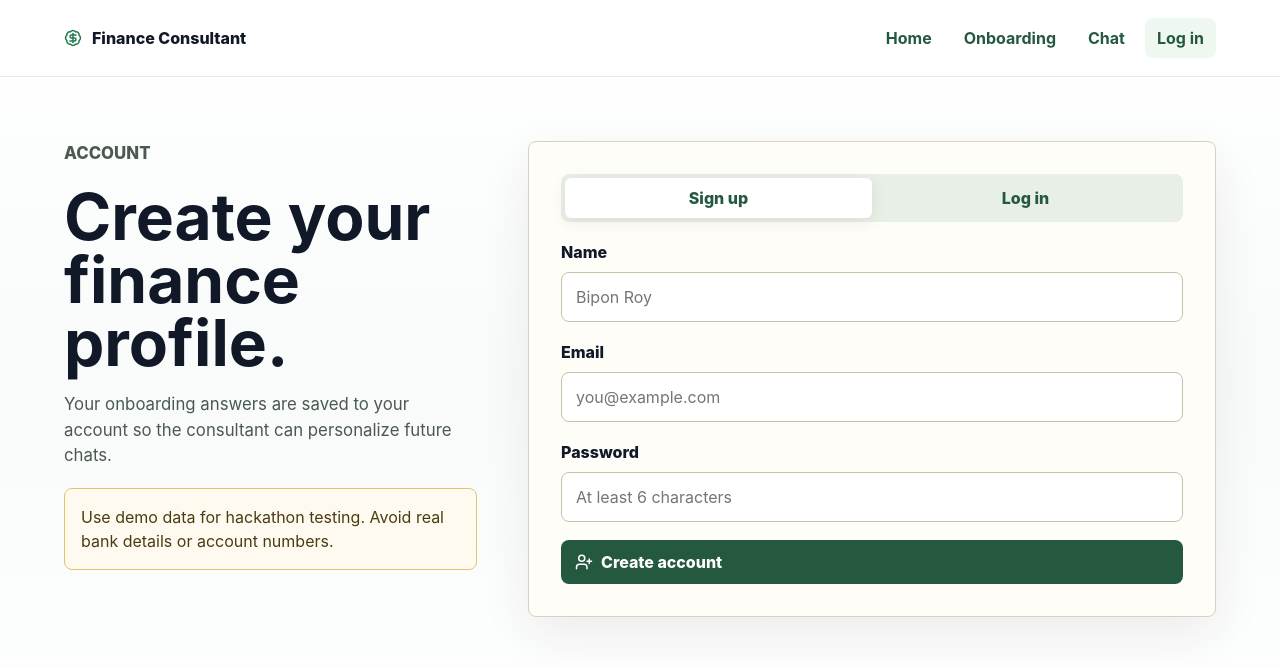
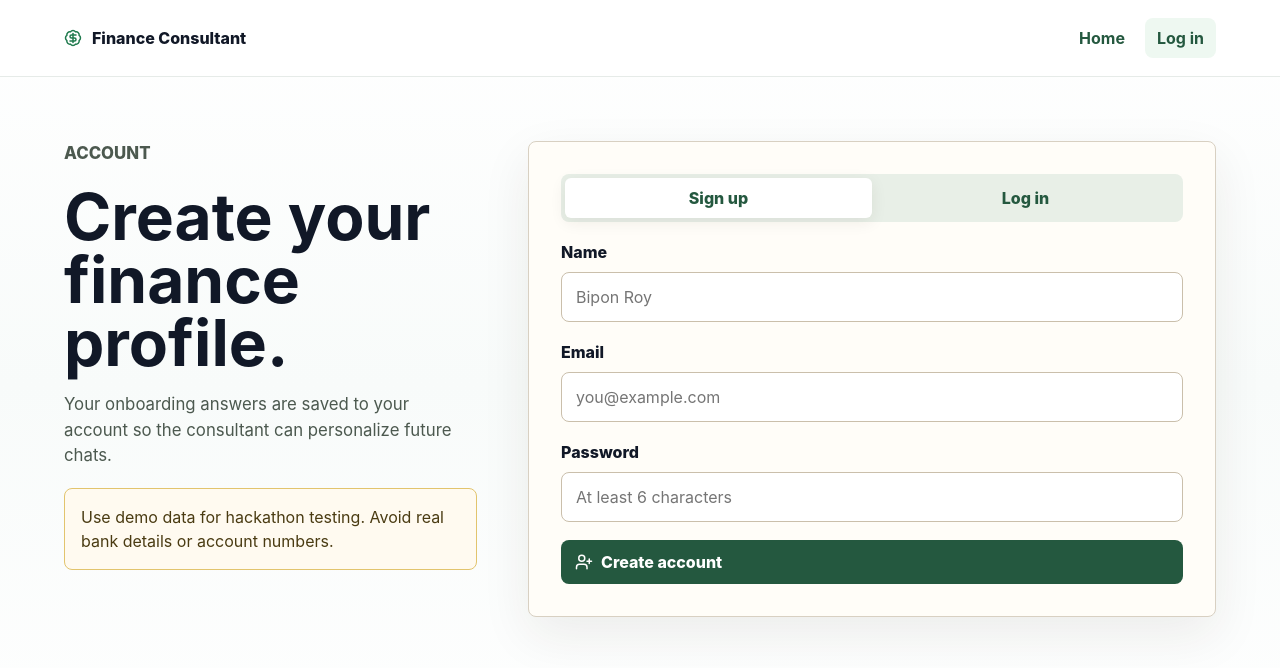
Before and after one commit to biponroy47/techto_hackathon, a React (Vite) app in the folder frontend/: page /auth in a window 1280 px wide. Shown: the top 668 px of the page. Built offline with nearby package versions, Linux system fonts and the light colour scheme; no server answers.

Commit message:
Hide product nav links while logged out

```diff
--- a/frontend/src/App.tsx
+++ b/frontend/src/App.tsx
@@ -7,6 +7,7 @@ export default function App() {
   const { fullName, user, signOut } = useAuth();
   const location = useLocation();
   const isLandingPage = location.pathname === "/";
+  const showProductLinks = !isLandingPage && Boolean(user);
 
   return (
     <div className="app-shell">
@@ -19,8 +20,8 @@ export default function App() {
           <NavLink to="/" end>
             Home
           </NavLink>
-          {!isLandingPage && <NavLink to="/onboarding">Onboarding</NavLink>}
-          {!isLandingPage && <NavLink to="/chat">Chat</NavLink>}
+          {showProductLinks && <NavLink to="/onboarding">Onboarding</NavLink>}
+          {showProductLinks && <NavLink to="/chat">Chat</NavLink>}
           {isSupabaseConfigured && !user && <NavLink to="/auth">Log in</NavLink>}
         </nav>
         {isSupabaseConfigured && user && (
```
